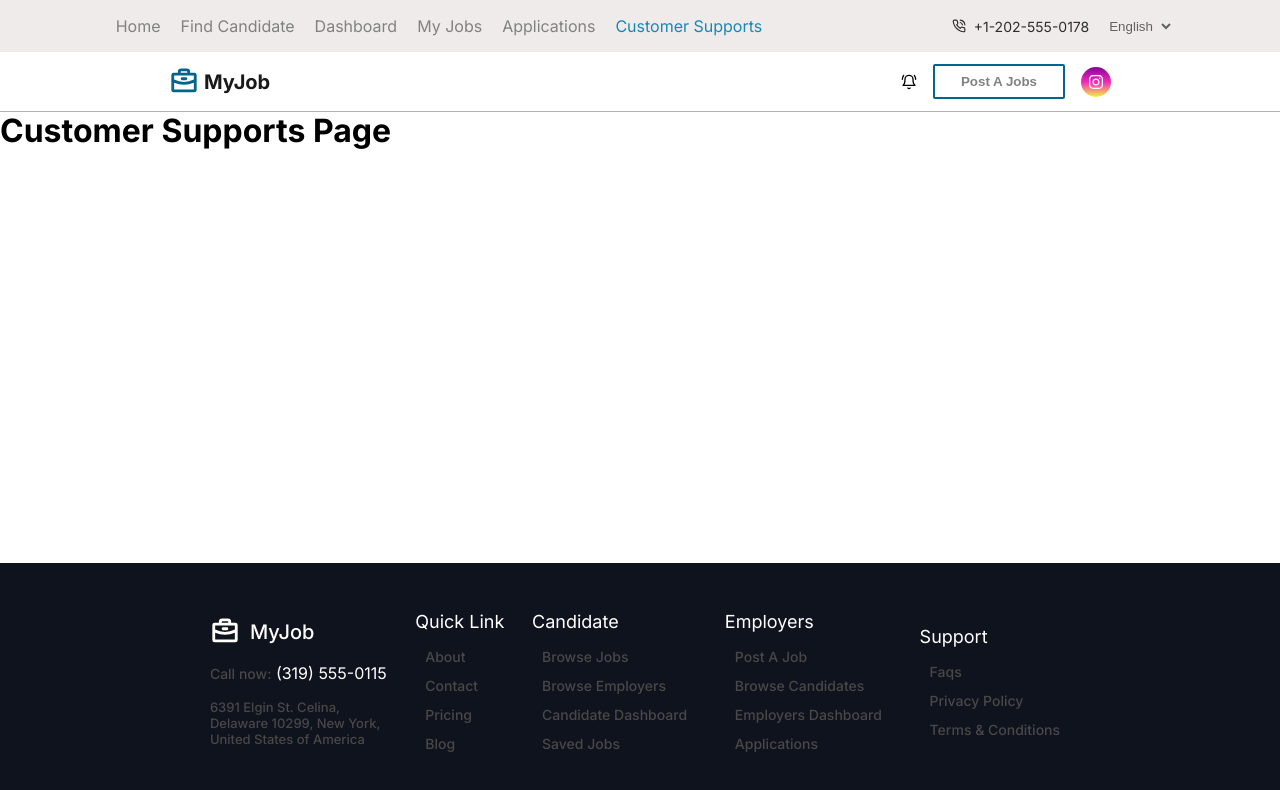
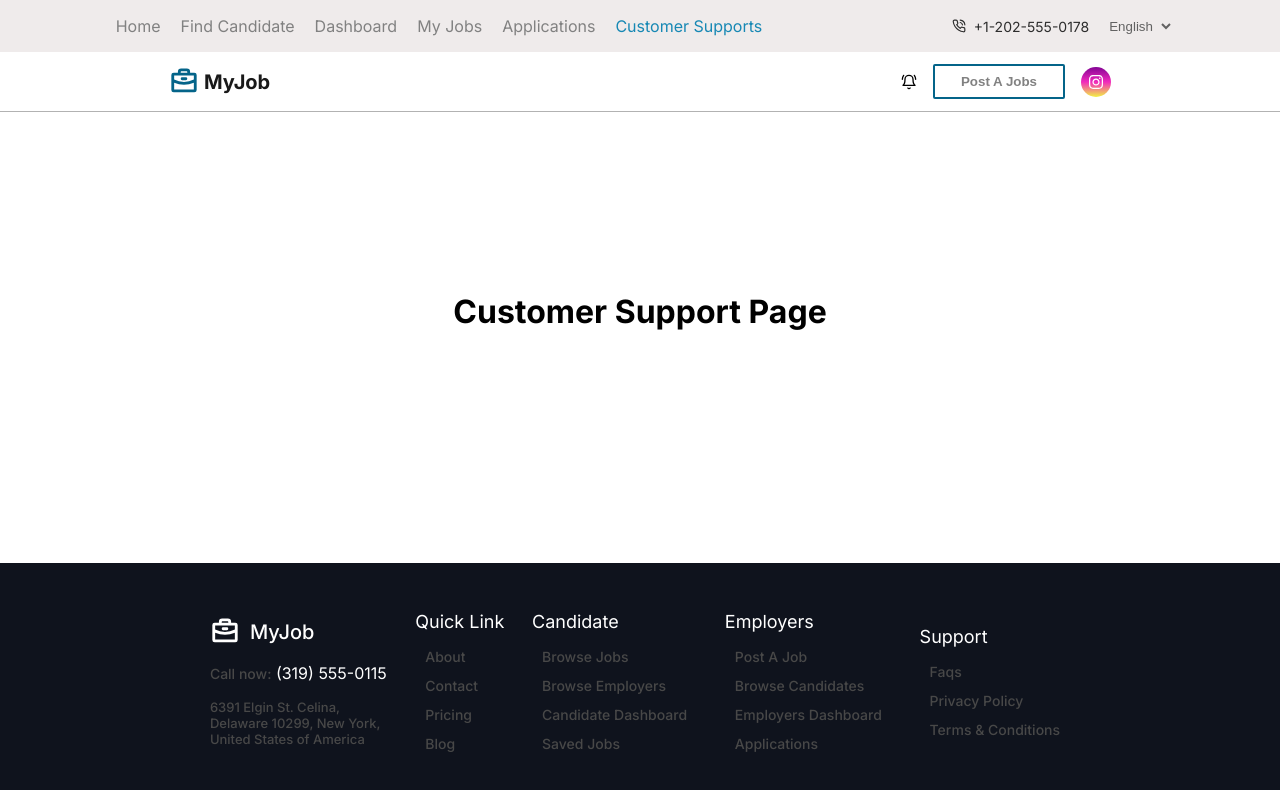
Before and after one commit to NarahariVasantham1567/job-portal, a React (Vite) app: page /customer-support in a window 1280 px wide. Shown: the top 790 px of the page. Built offline with nearby package versions, Linux system fonts and the light colour scheme.

Commit message:
Feat: Changes made to customer support page

```diff
--- a/src/components/CompanyInfo/CompanyInfo.css
+++ b/src/components/CompanyInfo/CompanyInfo.css
@@ -1,4 +1,5 @@
 .company-info-container {
+  height: 100vh;
   padding: 16px 12px;
   display: flex;
   flex-direction: column;
--- a/src/components/Navbar/Navbar.jsx
+++ b/src/components/Navbar/Navbar.jsx
@@ -17,7 +17,7 @@ const Navbar = () => {
           <NavLink to='/dashboard'>Dashboard</NavLink>
         </li>
         <li>
-          <NavLink to='/my-jobs'>My Jobs</NavLink>
+          <NavLink to='/dashboard/my-jobs'>My Jobs</NavLink>
         </li>
         <li>
           <NavLink to='/applications'>Applications</NavLink>
--- a/src/pages/About.css
+++ b/src/pages/About.css
@@ -64,7 +64,7 @@
   gap: 14px;
 }
 
-.logo-container {
+.about-logo-container {
   height: 60px;
   width: 60px;
   border-radius: 5px;
--- a/src/pages/About.jsx
+++ b/src/pages/About.jsx
@@ -27,7 +27,7 @@ export default function AboutPage() {
         </div>
         <div className='about-company-container'>
           <div className='about-img-content-container'>
-            <div className='logo-container'>
+            <div className='about-logo-container'>
               <PiBriefcase className='about-briefcase-logo' />
             </div>
             <div className='about-content'>
--- /dev/null
+++ b/src/pages/CustomerSupport.css
@@ -0,0 +1,7 @@
+.customer-support-container {
+  width: 100%;
+  height: 50vh;
+  display: flex;
+  justify-content: center;
+  align-items: center;
+}
--- a/src/pages/CustomerSupports.jsx
+++ b/src/pages/CustomerSupports.jsx
@@ -1,7 +1,11 @@
-export default function CustomerSupports() {
+import './CustomerSupport.css';
+
+const CustomerSupport = () => {
   return (
-    <div>
-      <h1>Customer Supports Page</h1>
+    <div className='customer-support-container'>
+      <h1>Customer Support Page</h1>
     </div>
   );
-}
+};
+
+export default CustomerSupport;
```
